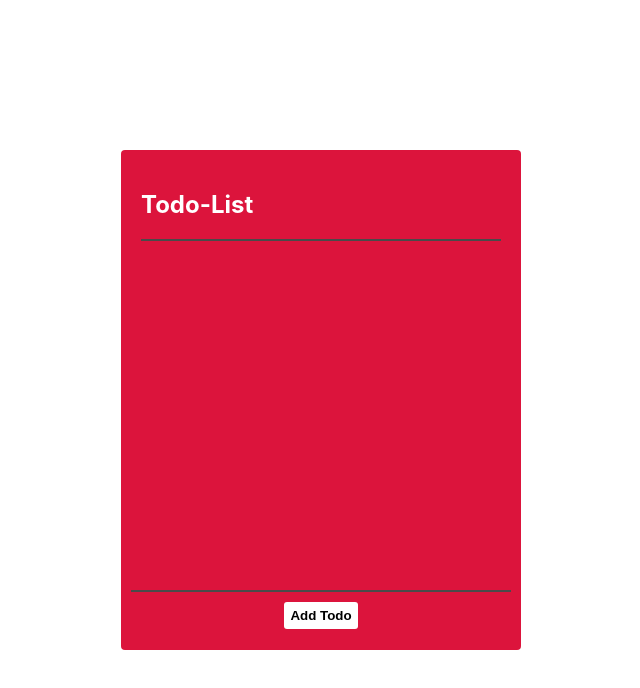
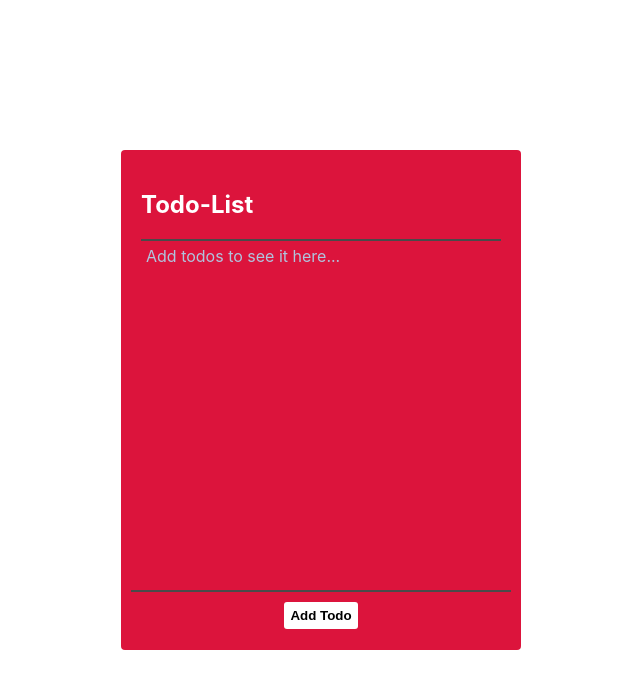
Before and after one commit to Ryugean/todo_4, a React (Create React App) app: page / in a window 1280 px wide. Shown: the top 688 px of the page, without its empty margins (319-959 px from the left). Built offline with nearby package versions, Linux system fonts and the light colour scheme; the HTML template or start-up script is replaced by a standard one.

Commit message:
Added Conditioned Rendering
Added Conditioned rending of todos, if there is no todo then the app will tell the user to add todos

```diff
--- a/src/App.css
+++ b/src/App.css
@@ -44,3 +44,8 @@
   padding: 6px;
   font-weight: bold;
 }
+
+.todo-items{
+  color: lightsteelblue;
+  padding: 5px;
+}
--- a/src/App.js
+++ b/src/App.js
@@ -50,7 +50,9 @@ function App() {
           <div className="heading">
             <h2 style={{color: "white"}}>Todo-List</h2>
           </div>
-          {todoArrayInP.map((item, index) => {
+          <div className="todo-items">
+            { todoArrayInP.length!==0 ?
+          todoArrayInP.map((item, index) => {
             return (
               <TodoItem
                 key={index}
@@ -63,7 +65,8 @@ function App() {
                 }}
               />
             );
-          })}
+          }) : "Add todos to see it here..."}
+          </div>
         </div>
         <div className="bottom-box">
           <button className="button-primary" onClick={() => setModalOpen(true)}>Add Todo</button>
--- a/src/components/todoItem.css
+++ b/src/components/todoItem.css
@@ -13,6 +13,10 @@
   gap: 10px;
 }
 
+.strike-text{
+  color: black;
+}
+
 .strike-box:checked + .strike-text{
   text-decoration: line-through;
 }
--- a/src/components/todoItem.js
+++ b/src/components/todoItem.js
@@ -4,8 +4,8 @@ import  './todoItem.css'
 const TodoItem = ({ name, onDelete, onUpdate }) => {
   return (
     <div className='todoItem'>
-      <div className='spaceClass'>
-        <label>
+      <div>
+        <label className='spaceClass'>
           <input className='strike-box' type='checkbox'/>
           <span className='strike-text'>{name}</span>
         </label>
```
